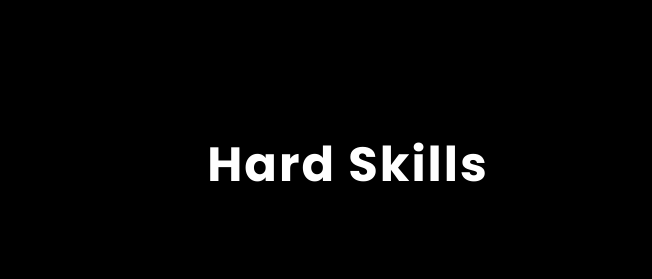
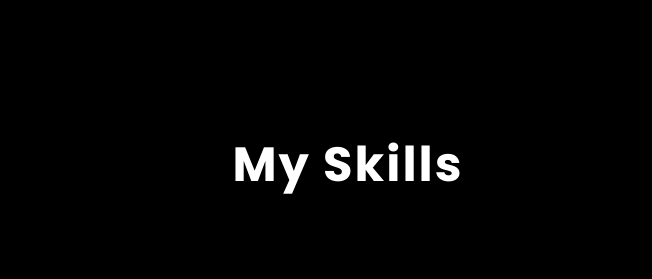
Before and after one commit to HenriqueDEV77/Portifolio-Henri, a plain HTML site: page index.html in a window 1280 px wide. Shown: the part 1300-1579 px from the top of the page, without its empty margins (292-944 px from the left). Drawn offline with nearby package versions, Linux system fonts and the light colour scheme.

Commit message:
atualizei my skills

```diff
--- a/index.html
+++ b/index.html
@@ -29,7 +29,7 @@
 
     <section class="especialidades">
         <div class="interface">
-            <h2> Hard Skills</h2>
+            <h2> My Skills</h2>
             <div class="cases-container">
                 <div class="case-box">
                     <a href="https://developer.mozilla.org/pt-BR/docs/Web/JavaScript" target="_blank"><img src="imagens/javascript.png" alt="Case Study 1"></a>
```
